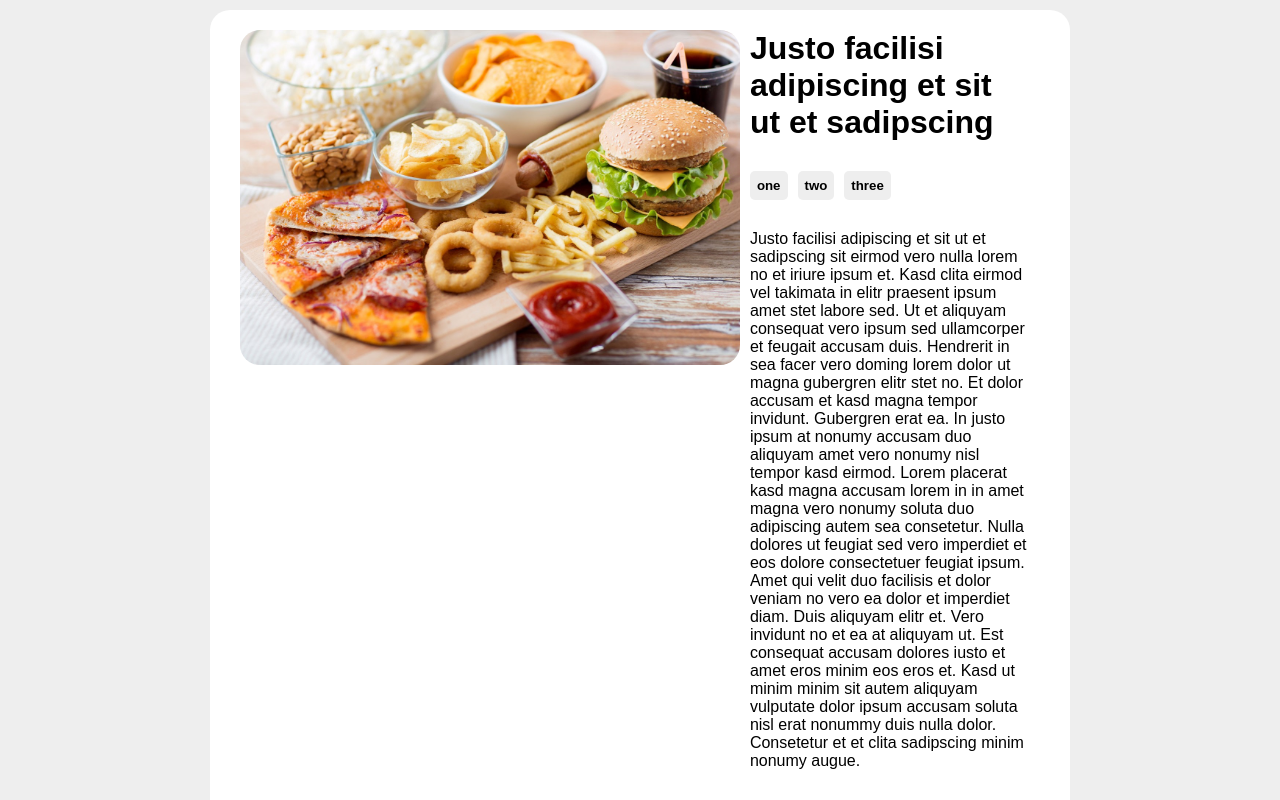
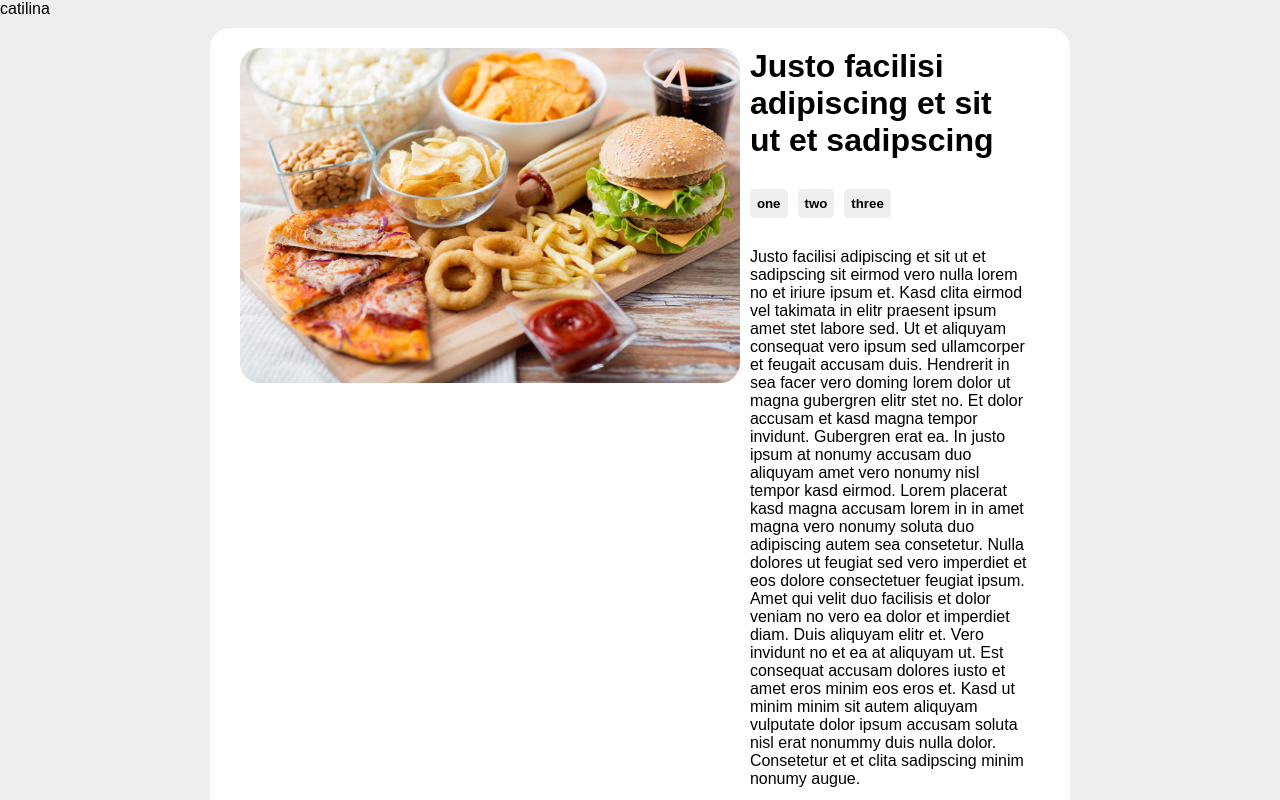
Before and after one commit to nilixin/frontend-edu, a plain HTML site: page index.html in a window 1280 px wide. Shown: the top 800 px of the page. Drawn offline with Linux system fonts and the light colour scheme.

Commit message:
Update index.html

```diff
--- a/index.html
+++ b/index.html
@@ -10,6 +10,7 @@
 </head>
 <body>
     <div class="news">
+        <a href="/catilina.html">catilina</a>
         <div class="wrapper">
             <div class="news__container">
                 <div class="news__article">
```
